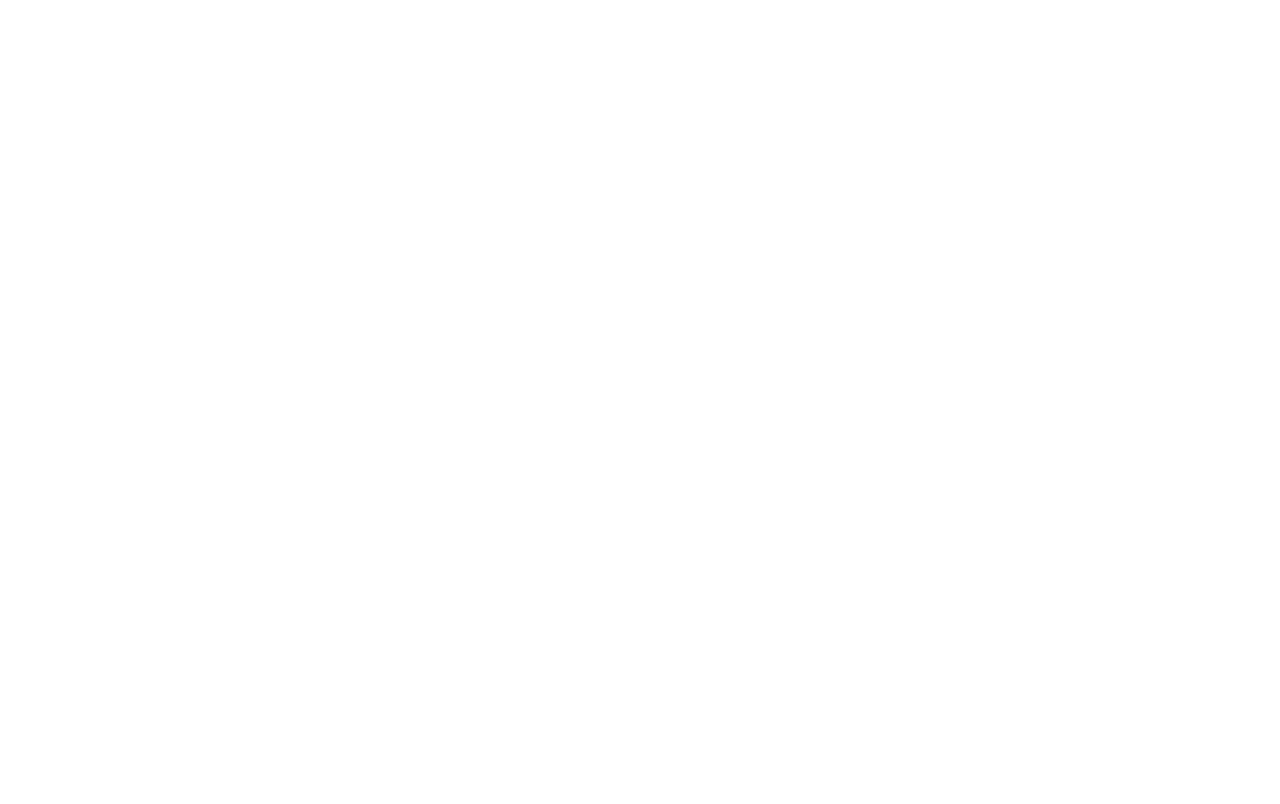
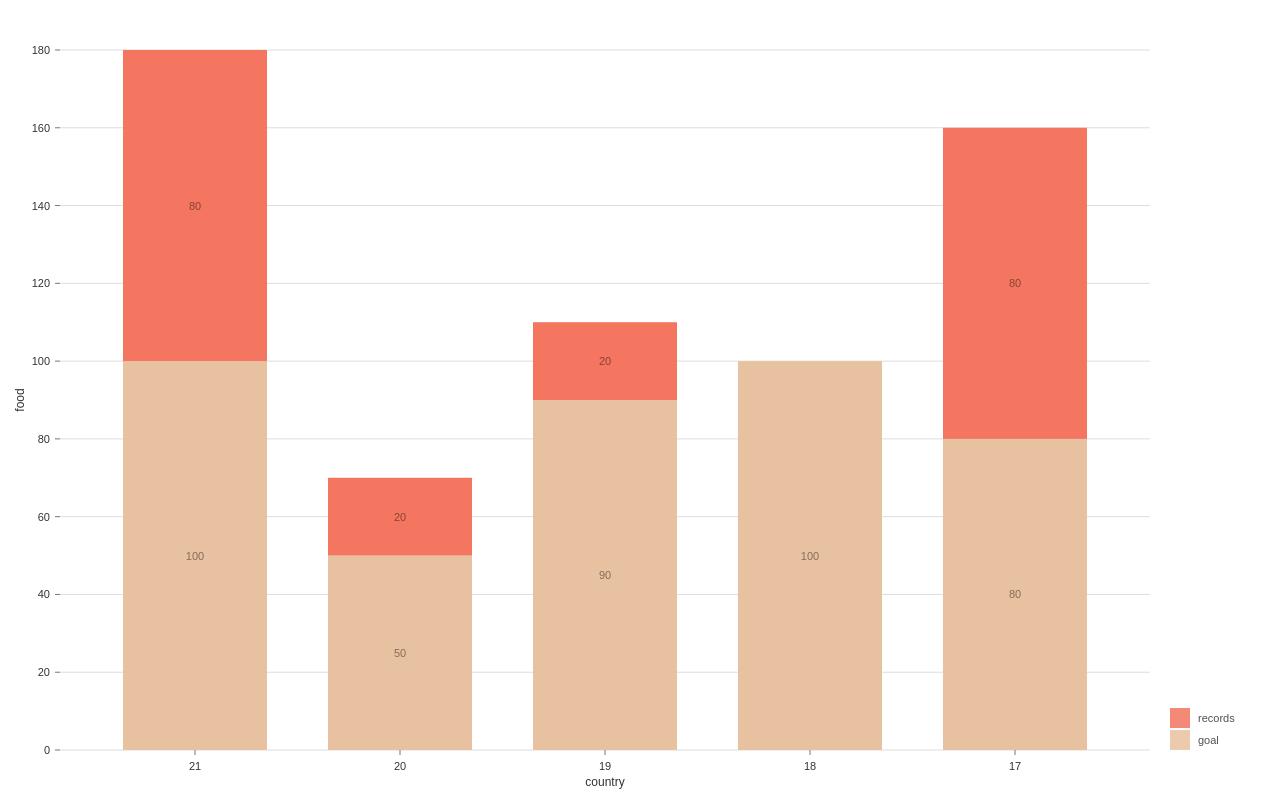
Before and after one commit to wogns0197/RunningWithMom-React, a React (Create React App) app: page /MainChart in a window 1280 px wide. Built offline with nearby package versions, Linux system fonts and the light colour scheme.

Commit message:
add/Novo lib

```diff
--- a/src/pages/MainChart.tsx
+++ b/src/pages/MainChart.tsx
@@ -1,9 +1,106 @@
 import React, { FC } from 'react';
 
+import { Record } from '../types/index';
+import { ResponsiveBar } from '@nivo/bar'
 import { RootState } from '../store/Store';
 import styled from 'styled-components'
 import { useSelector } from 'react-redux';
 
+const MyResponsiveBar = (data : Record[]) => (
+  <ResponsiveBar
+      data={data}
+      keys={[ 'goal', 'records']}
+      indexBy="day"
+      margin={{ top: 50, right: 130, bottom: 50, left: 60 }}
+      padding={0.3}
+      valueScale={{ type: 'linear' }}
+      indexScale={{ type: 'band', round: true }}
+      colors={{ scheme: 'nivo' }}
+      defs={[
+          {
+              id: 'dots',
+              type: 'patternDots',
+              background: 'inherit',
+              color: '#38bcb2',
+              size: 4,
+              padding: 1,
+              stagger: true
+          },
+          {
+              id: 'lines',
+              type: 'patternLines',
+              background: 'inherit',
+              color: '#eed312',
+              rotation: -45,
+              lineWidth: 6,
+              spacing: 10
+          }
+      ]}
+      fill={[
+          {
+              match: {
+                  id: 'fries'
+              },
+              id: 'dots'
+          },
+          {
+              match: {
+                  id: 'sandwich'
+              },
+              id: 'lines'
+          }
+      ]}
+      borderColor={{ from: 'color', modifiers: [ [ 'darker', 1.6 ] ] }}
+      axisTop={null}
+      axisRight={null}
+      axisBottom={{
+          tickSize: 5,
+          tickPadding: 5,
+          tickRotation: 0,
+          legend: 'country',
+          legendPosition: 'middle',
+          legendOffset: 32
+      }}
+      axisLeft={{
+          tickSize: 5,
+          tickPadding: 5,
+          tickRotation: 0,
+          legend: 'food',
+          legendPosition: 'middle',
+          legendOffset: -40
+      }}
+      labelSkipWidth={12}
+      labelSkipHeight={12}
+      labelTextColor={{ from: 'color', modifiers: [ [ 'darker', 1.6 ] ] }}
+      legends={[
+          {
+              dataFrom: 'keys',
+              anchor: 'bottom-right',
+              direction: 'column',
+              justify: false,
+              translateX: 120,
+              translateY: 0,
+              itemsSpacing: 2,
+              itemWidth: 100,
+              itemHeight: 20,
+              itemDirection: 'left-to-right',
+              itemOpacity: 0.85,
+              symbolSize: 20,
+              effects: [
+                  {
+                      on: 'hover',
+                      style: {
+                          itemOpacity: 1
+                      }
+                  }
+              ]
+          }
+      ]}
+      animate={true}
+      motionStiffness={90}
+      motionDamping={15}
+  />
+)
 type Props = {
   key: string,
   year: number,
@@ -29,9 +126,11 @@
   records }) =>
 {
   const storeData = useSelector((state: RootState) => state.reducer);
-
+  // console.log(storeData);
   return (
-    <Main></Main>
+    <Main>
+      {MyResponsiveBar(storeData)}
+    </Main>
   );
 };
 
```
